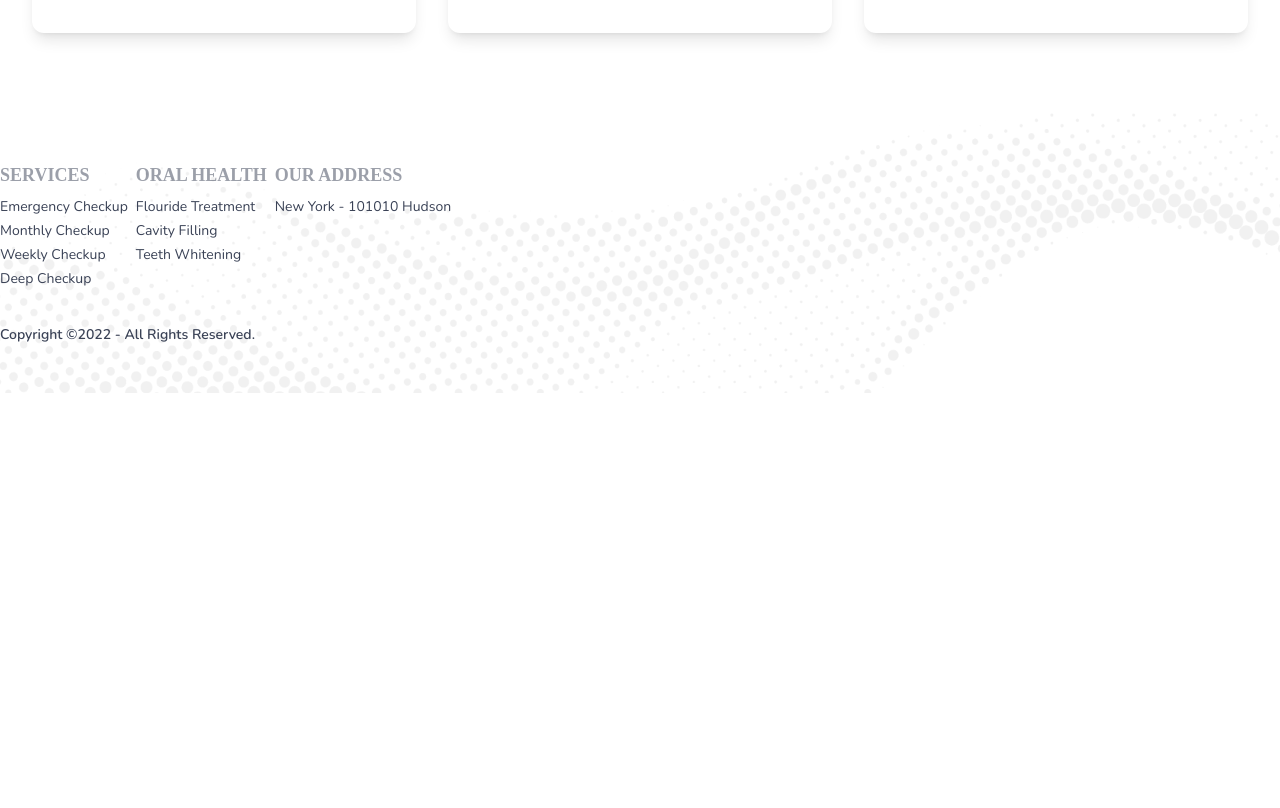
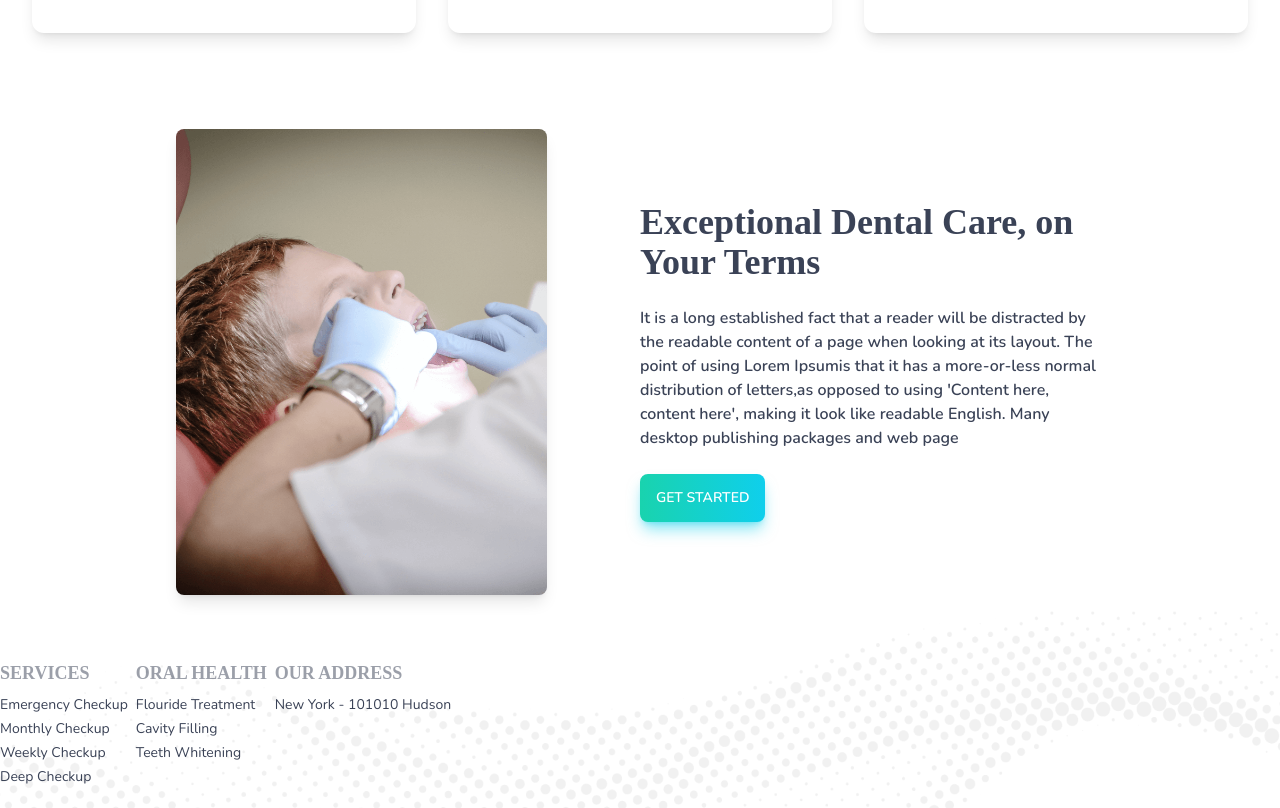
Before and after one commit to genuinestalwart/doctors-portal-client, a React (Create React App) app: page / in a window 1280 px wide. Shown: the part 1334-2142 px from the top of the page. Before the commit the page ends 1727 px from the top, so only its background shows below. Built offline with nearby package versions, Linux system fonts and the light colour scheme; a web font is replaced by a local one.

Commit message:
treatment section done

```diff
--- a/src/components/Home/DentalCare.js
+++ /dev/null
@@ -1,11 +0,0 @@
-import React from 'react';
-
-const DentalCare = () => {
-    return (
-        <section>
-
-        </section>
-    );
-};
-
-export default DentalCare;
--- a/src/components/Home/Services.js
+++ b/src/components/Home/Services.js
@@ -5,7 +5,7 @@ import whitening from '../../assets/images/whitening.png';
 
 const Services = () => {
     return (
-        <section className='my-20'>
+        <section className='mt-20'>
             <h5 className='font-bold text-primary text-lg text-center uppercase'>Our Services</h5>
             <h3 className='font-medium mt-2 mb-12 text-2xl text-center'>Services We Provide</h3>
 
--- /dev/null
+++ b/src/components/Home/Treatment.js
@@ -0,0 +1,21 @@
+import React from 'react';
+import treatment from '../../assets/images/treatment.png';
+
+const Treatment = () => {
+    return (
+        <section className='mt-20'>
+            <div className="hero px-40">
+                <div className="hero-content justify-between">
+                    <img src={treatment} className="rounded-lg shadow-lg w-2/5" alt='' />
+                    <div className='w-1/2'>
+                        <h2 className="text-4xl font-bold">Exceptional Dental Care, on Your Terms</h2>
+                        <p className="font-semibold py-6">It is a long established fact that a reader will be distracted by the readable content of a page when looking at its layout. The point of using Lorem Ipsumis that it has a more-or-less normal distribution of letters,as opposed to using 'Content here, content here', making it look like readable English. Many desktop publishing packages and web page</p>
+                        <button className="bg-gradient-to-r border-0 btn btn-primary font-semibold from-primary hover:from-primary-focus shadow-lg shadow-secondary/50 hover:shadow-primary/50 to-secondary hover:to-secondary-focus text-base-100">Get Started</button>
+                    </div>
+                </div>
+            </div>
+        </section>
+    );
+};
+
+export default Treatment;
--- a/src/components/Main/Home.js
+++ b/src/components/Main/Home.js
@@ -2,6 +2,7 @@ import React from 'react';
 import Banner from '../Home/Banner';
 import Services from '../Home/Services';
 import Summary from '../Home/Summary';
+import Treatment from '../Home/Treatment';
 
 const Home = () => {
     return (
@@ -9,6 +10,7 @@ const Home = () => {
             <Banner></Banner>
             <Summary></Summary>
             <Services></Services>
+            <Treatment></Treatment>
         </div>
     );
 };
```
